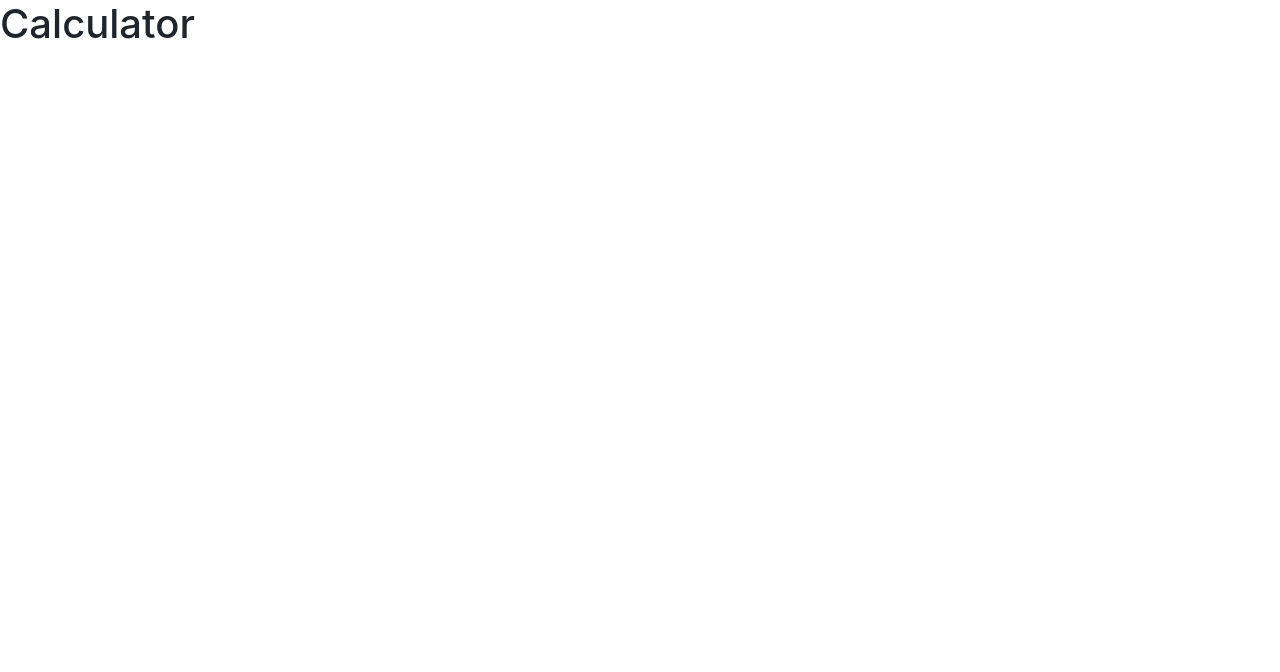
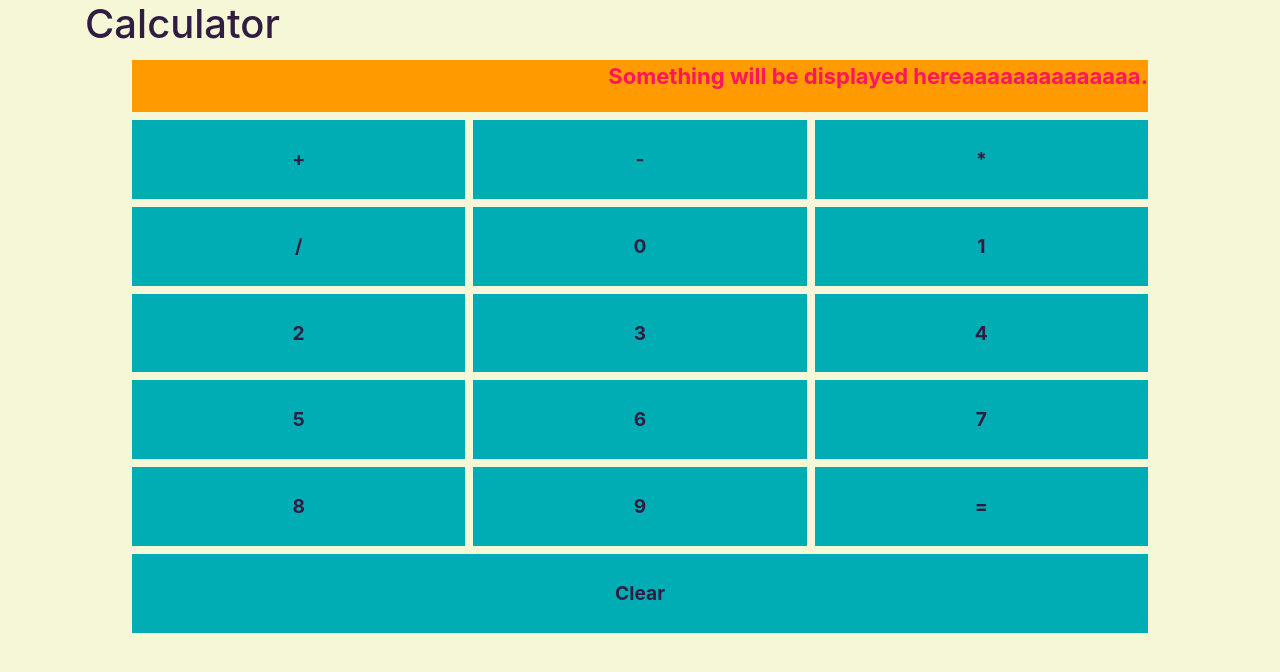
Before and after one commit to Ritvik-Agarwal/calculator, a website: page index.html in a window 1280 px wide. Drawn offline with nearby package versions, Linux system fonts and the light colour scheme.

Commit message:
html css

```diff
--- /dev/null
+++ b/css/styles.css
@@ -0,0 +1,37 @@
+body {
+	background-color: #f6f7d7;
+	color: #311d3f;
+}
+
+.clicker {
+	font-size: larger;
+	font-weight: bolder;
+	min-height: 50px;
+	text-align: center;
+	background-color: #00adb5;
+	border: 4px solid #f6f7d7;
+	padding: 25px;
+	border-radius: 1px;
+}
+.calculator {
+	height: auto;
+	width: 80%;
+	min-width: 300px;
+}
+
+.display-area {
+	font-size: 22px;
+	font-weight: bolder;
+	margin-left: -15px;
+	margin-right: -15px;
+	height: 60px;
+	width: auto;
+	text-align: right;
+	color: #ff165d;
+	background-color: #ff9a00;
+	border: 4px solid #f6f7d7;
+	overflow: auto;
+	white-space: nowrap;
+}
+
+/* used color paletee  https://colorhunt.co/palette/14114*/
--- a/index.html
+++ b/index.html
@@ -8,9 +8,45 @@
 			rel="stylesheet"
 			href="node_modules/bootstrap/dist/css/bootstrap.min.css"
 		/>
+		<link rel="stylesheet" href="css/styles.css" />
 	</head>
 	<body>
-		<h1>Calculator</h1>
+		<div class="container">
+			<h1>Calculator</h1>
+		</div>
+		<div class="container calculator">
+			<div class="display-area">
+				Something will be displayed hereaaaaaaaaaaaaaa.
+			</div>
+			<div class="row">
+				<div class="col-4 clicker">+</div>
+				<div class="col-4 clicker">-</div>
+				<div class="col-4 clicker">*</div>
+			</div>
+			<div class="row">
+				<div class="col-4 clicker">/</div>
+				<div class="col-4 clicker">0</div>
+				<div class="col-4 clicker">1</div>
+			</div>
+			<div class="row">
+				<div class="col-4 clicker">2</div>
+				<div class="col-4 clicker">3</div>
+				<div class="col-4 clicker">4</div>
+			</div>
+			<div class="row">
+				<div class="col-4 clicker">5</div>
+				<div class="col-4 clicker">6</div>
+				<div class="col-4 clicker">7</div>
+			</div>
+			<div class="row">
+				<div class="col-4 clicker">8</div>
+				<div class="col-4 clicker">9</div>
+				<div class="col-4 clicker">=</div>
+			</div>
+			<div class="row">
+				<div class="col-12 clicker">Clear</div>
+			</div>
+		</div>
 	</body>
 	<script src="node_modules/jquery/dist/jquery.min.js"></script>
 	<script src="node_modules/popper.js/dist/popper.min.js"></script>
```
